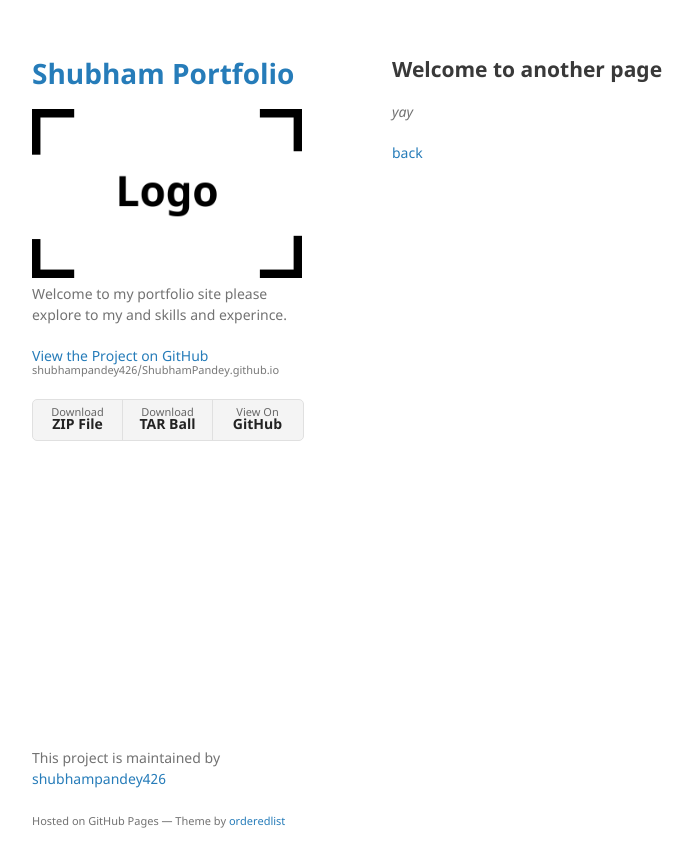
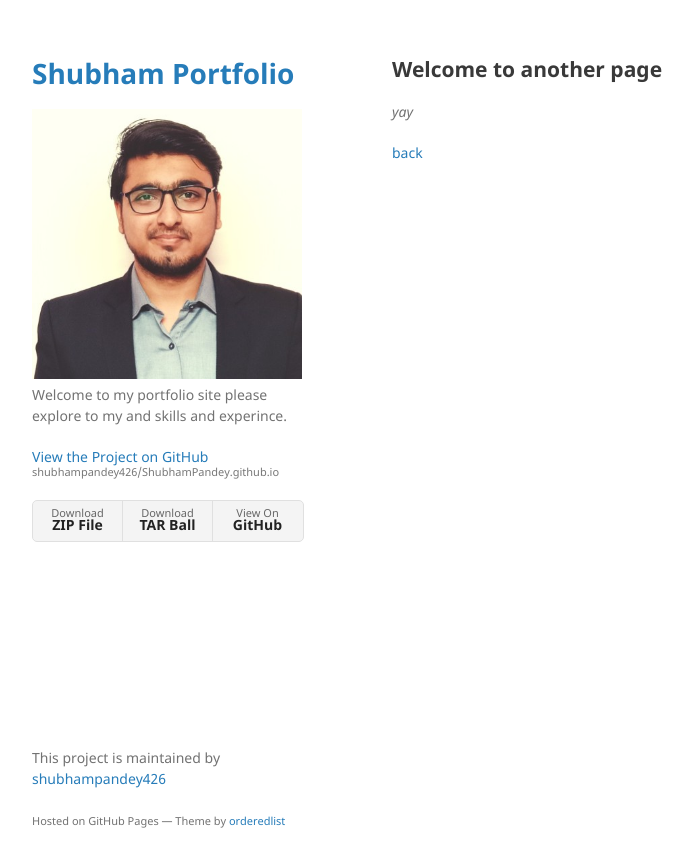
Before and after one commit to shubhampandey426/ShubhamPandey.github.io, a Jekyll site: the page built from another-page.md, in a window 1280 px wide. Shown: the top 867 px of the page, without its empty margins (178-871 px from the left). Built offline with Jekyll 4.4.1, drawn with Linux system fonts in a browser that asks for light colours; our own code applies the rules of GitHub Pages for plain Markdown files.

Commit message:
Update _config.yml

```diff
--- a/_config.yml
+++ b/_config.yml
@@ -1,5 +1,5 @@
 title: Shubham Portfolio
-logo: /assets/img/logo.png
+logo: /assets/img/logo.png.jpg
 description: Welcome to my portfolio site please explore to my and skills and experince.
 show_downloads: true
 google_analytics:
```
